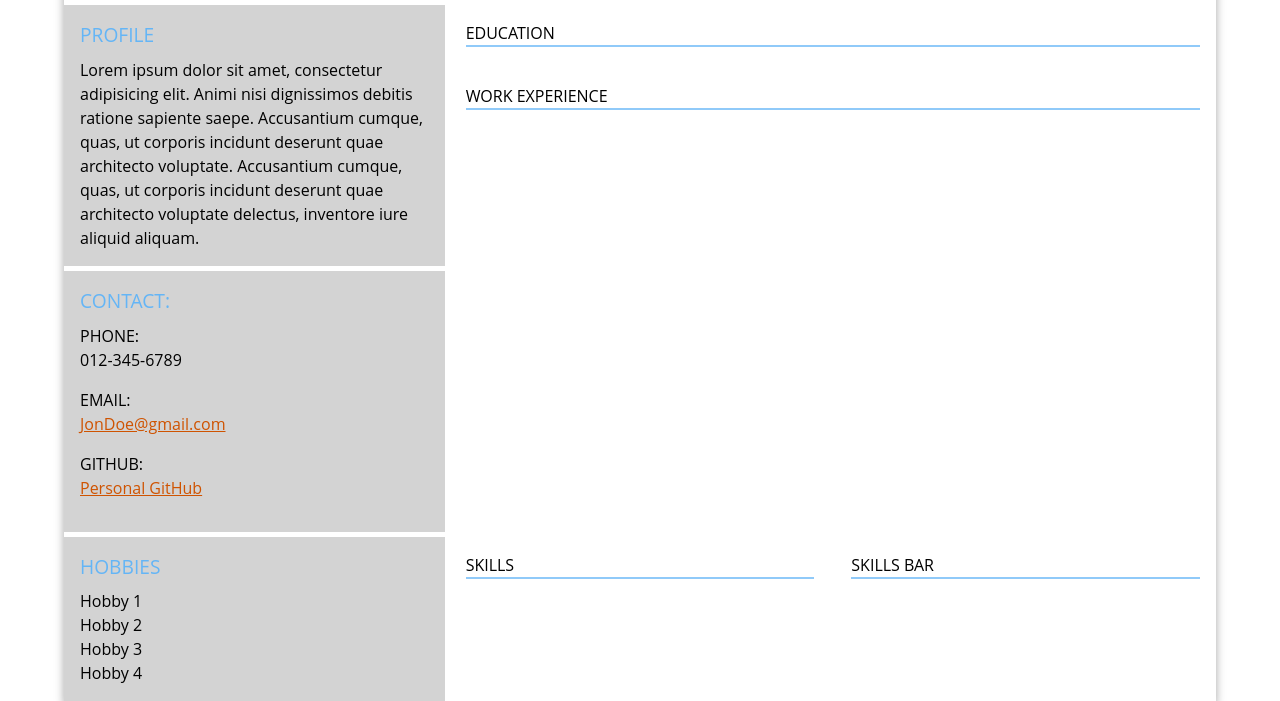
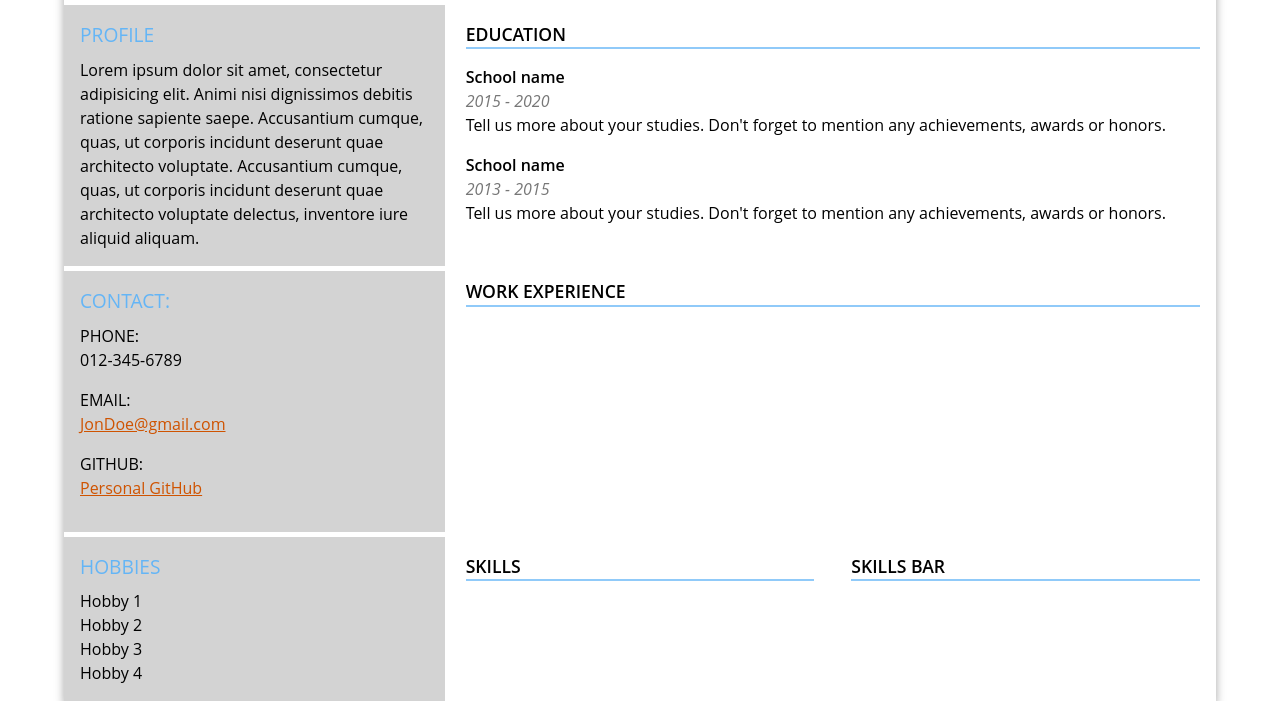
Before and after one commit to Bojana-J/Responsive-Resume, a website: page index.html in a window 1280 px wide. Shown: the part 200-901 px from the top of the page. Drawn offline with Linux system fonts and the light colour scheme.

Commit message:
style education section

```diff
--- a/index.html
+++ b/index.html
@@ -66,6 +66,24 @@
                 <div class="heading">Education</div>
                 <hr class="line" />
 
+                <div class="education__container">
+                    <div class="education__school-name">
+                        School name
+                    </div>
+                    <div class="education__date">2015 - 2020</div>
+                    <div class="education__description">Tell us more about your studies. Don't forget to mention any
+                        achievements, awards or honors.
+                    </div>
+                </div>
+                <div class="education__container">
+                    <div class="education__school-name">
+                        School name
+                    </div>
+                    <div class="education__date">2013 - 2015</div>
+                    <div class="education__description">Tell us more about your studies. Don't forget to mention any
+                        achievements, awards or honors.
+                    </div>
+                </div>
             </section>
 
             <section class="grid-area skills">
--- a/sass/_base.scss
+++ b/sass/_base.scss
@@ -1,6 +1,8 @@
 :root {
   --color-blue-300: #64b5f6;
   --color-blue-200: #90caf9;
+
+  --color-grey-dark: #777777;
   --color-grey: #d3d3d3;
 
   --line: 1px solid var(--color-blue-200);
--- a/sass/_components.scss
+++ b/sass/_components.scss
@@ -101,6 +101,24 @@ a {
 ///   EDUCATION
 .education {
     grid-area: education;
+
+    &__container {
+        margin: 1rem 0;
+    }
+
+    &__school-name {
+        font-weight: 600;
+    }
+
+    &__date {
+        font-style: oblique;
+        font-weight: 400;
+        color: var(--color-grey-dark)
+    }
+
+    &__description {
+        //font-size: 1.5rem;
+    }
   }
 
 
--- a/sass/_layout.scss
+++ b/sass/_layout.scss
@@ -34,7 +34,8 @@
 
 .heading {
     text-transform: uppercase;
-    font-weight: 500;
+    font-size: 1.1rem;
+    font-weight: 600;
 }
 
 .heading-blue {
```
Also changed, not shown: css/style.css.
